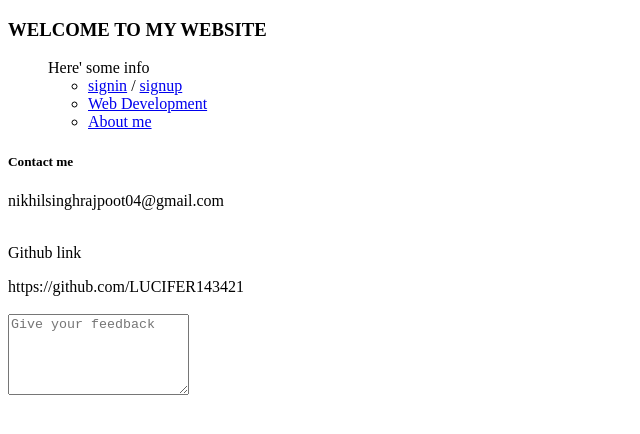
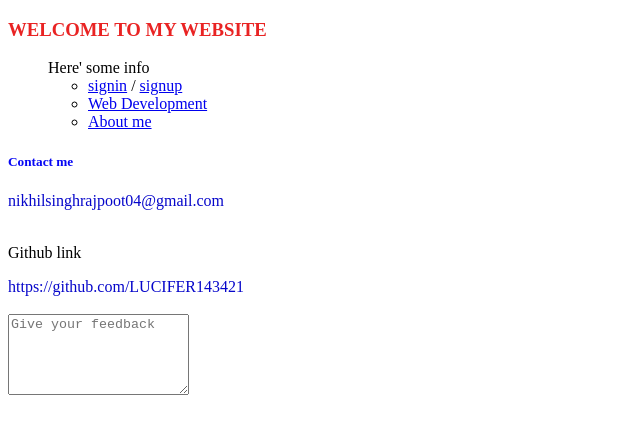
Before and after one commit to LUCIFER143421/1st_Website, a plain HTML site: page index.html in a window 1280 px wide. Shown: the whole page, without its empty margins (0-640 px from the left). Drawn offline with Linux system fonts and the light colour scheme.

Commit message:
css link

```diff
--- a/index.html
+++ b/index.html
@@ -4,6 +4,7 @@
     <meta charset="UTF-8">
     <meta name="viewport" content="width=device-width, initial-scale=1.0">
     <title>Document</title>
+    <link rel="stylesheet" href="style_Index.css">
 </head>
 <body>
     <h3> WELCOME TO MY WEBSITE</h3>
@@ -16,10 +17,10 @@
     </ul>
     </ul>
     <h5>Contact me</h5>
-    <Gmail:->nikhilsinghrajpoot04@gmail.com</Gmail:->
+    <Gmail>nikhilsinghrajpoot04@gmail.com</Gmail>
     <br><br>
     <p>Github link</p>
-    https://github.com/LUCIFER143421
+    <Gmail>https://github.com/LUCIFER143421</Gmail>
     <br><br>
     <label for="2">
     <textarea name="feedback" id="2" placeholder="Give your feedback" column="10" rows="5" ></textarea>
--- /dev/null
+++ b/style_Index.css
@@ -0,0 +1,9 @@
+h3{
+    color: rgb(233, 35, 35);
+}
+h5{
+    color:rgb(7, 7, 244);
+}
+Gmail{
+    color:rgb(6, 6, 202);
+}
```
